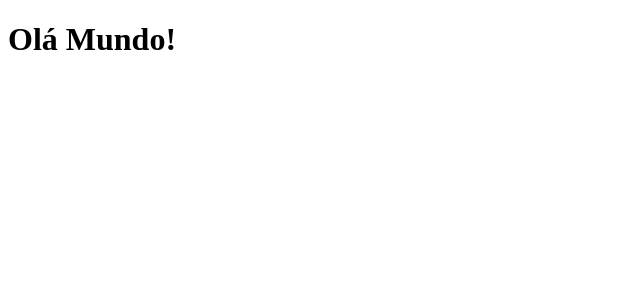
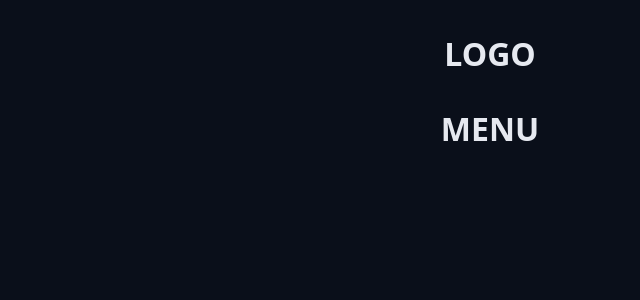
Before and after one commit to GiseleLimaDesenvolve/chronos-pomodoro, a React (Vite) app: page / in a window 1280 px wide. Shown: the top 300 px of the page, without its empty margins (0-640 px from the left). Built offline with nearby package versions, Linux system fonts and the light colour scheme.

Commit message:
feat:implemented container and heading components

```diff
--- a/package.json
+++ b/package.json
@@ -10,6 +10,7 @@
     "preview": "vite preview"
   },
   "dependencies": {
+    "lucide-react": "^0.525.0",
     "react": "^19.1.0",
     "react-dom": "^19.1.0"
   },
--- a/src/App.css
+++ b/src/App.css
@@ -0,0 +1,8 @@
+body {
+    font-family: sans-serif;
+    font-size: 30px;
+}
+
+h1 {
+    color: var(--primary);
+}
--- a/src/App.tsx
+++ b/src/App.tsx
@@ -1,6 +1,19 @@
+import './styles/theme.css'
+import './styles/global.css'
+
+import { Container } from './components/Container'
+import { Heading } from './components/Heading'
+
 export function App() {
+  return (
+    <>
+      <Container>
+        <Heading>LOGO</Heading>
+      </Container>
 
-    return <h1>Olá Mundo!</h1>
+      <Container>
+        <Heading>MENU</Heading>
+      </Container>
+    </>
+  )
 }
-
-export default App;
--- /dev/null
+++ b/src/components/Container.module.css
@@ -0,0 +1,12 @@
+.container-fluid {
+  max-width: auto;
+}
+
+.container {
+  max-width: 98rem;
+  margin: auto 0;
+}
+
+.content {
+  margin: 3.2rem;
+}
--- /dev/null
+++ b/src/components/Container.tsx
@@ -0,0 +1,13 @@
+import styles from './Container.module.css'
+
+type ContainerProps = {
+  children: React.ReactNode
+}
+
+export function Container ({children}: ContainerProps) {
+  return (
+    <div className={styles.container}>
+        <div className={styles.content}>{children}</div>
+    </div>
+  );
+}
--- /dev/null
+++ b/src/components/Heading.module.css
@@ -0,0 +1,6 @@
+.heading {
+    display: flex;
+    align-items: center;
+    justify-content: center;
+    gap: 2.4rem;
+}
--- /dev/null
+++ b/src/components/Heading.tsx
@@ -0,0 +1,9 @@
+import styles from './Heading.module.css'
+
+type HeadingProps = {
+    children: React.ReactNode;
+};
+
+export function Heading({ children }: HeadingProps) {
+    return <h1 className={styles.heading}>{children}</h1>;
+}
--- /dev/null
+++ b/src/styles/global.css
@@ -0,0 +1,16 @@
+* {
+    margin: 0;
+    padding: 0;
+    box-sizing: border-box;
+}
+
+html {
+    font-size: 62.5%;
+}
+
+body {
+    font-family: system-ui, -apple-system, BlinkMacSystemFont, 'Segoe UI', Roboto, Oxygen, Ubuntu, Cantarell, 'Open Sans', 'Helvetica Neue', sans-serif;
+    font-size: 1.6rem;
+    background: var(--gray-900);
+    color: var(--text-default);
+}
--- /dev/null
+++ b/src/styles/theme.css
@@ -0,0 +1,37 @@
+:root {
+    --gray-100: #e6e9f0;
+    --gray-200: #cdd3e1;
+    --gray-300: #aab3cc;
+    --gray-400: #555f7d;
+    --gray-500: #454f6a;
+    --gray-600: #363d56;
+    --gray-700: #272f43;
+    --gray-800: #181f2e;
+    --gray-900: #0a0f1a;
+
+    --primary-light: #4de7b7;
+    --primary: #0da170;
+    --primary-dark: #065f46;
+
+    --link-color: #10b981;
+    --link-hover: #0b8a60;
+
+    --success: #22c55e;
+    --warning: #eab308;
+    --error: #991b1b;
+    --info: #0ea5e9;
+
+    --text-over-primary: #0a0f1a;
+    --text-over-dark: #e6e9f0;
+    --text-over-light: #0a0f1a;
+    --text-over-success: #0a0f1a;
+    --text-over-warning: #0a0f1a;
+    --text-over-error: #e6e9f0;
+    --text-over-info: #0a0f1a;
+
+    --text-default: #e6e9f0;
+    --text-muted: #aab3cc;
+
+    --desabled: #555f7d;
+    --text-desabled: #aab3cc;
+}
```
Also changed, not shown: 1 other file (tests, documents, lock files or other folders).
